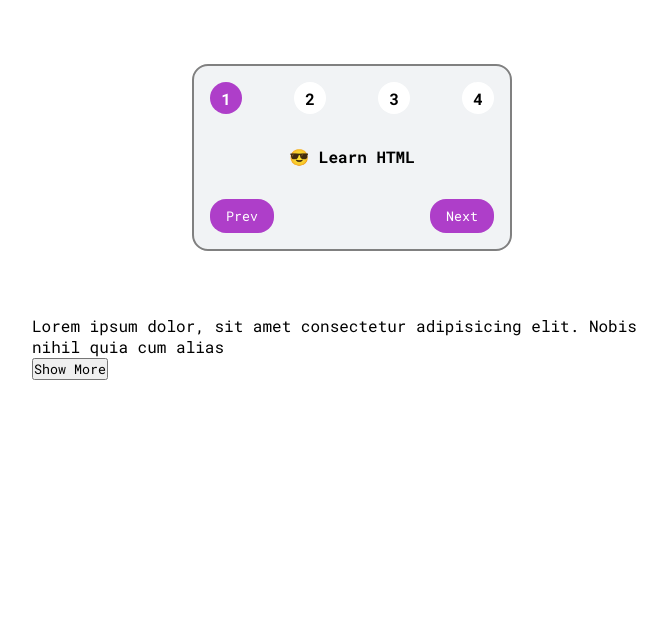
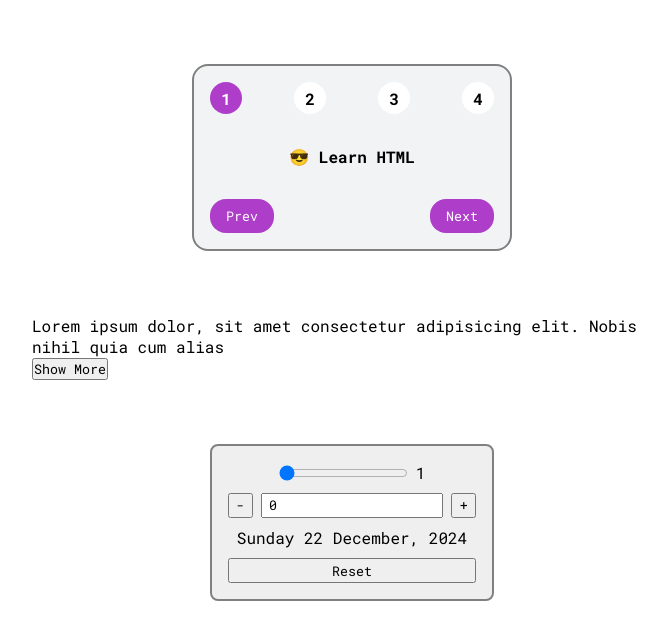
Before and after one commit to arpitjana2103/mini-react-projects, a React (Vite) app: page / in a window 1280 px wide. Shown: the top 640 px of the page, without its empty margins (288-955 px from the left). Built offline with nearby package versions, Linux system fonts and the light colour scheme.

Commit message:
Usingin css modules

```diff
--- a/src/App.jsx
+++ b/src/App.jsx
@@ -1,4 +1,5 @@
 import Card from "./components/Card";
+import DateCounter from "./components/DateCounter";
 import TextExpander from "./components/TextExpander";
 
 import "./index.css";
@@ -18,6 +19,7 @@
         <div style={appStyle}>
             <Card />
             <TextExpander />
+            <DateCounter />
         </div>
     );
 }
--- /dev/null
+++ b/src/components/DateCounter.jsx
@@ -0,0 +1,93 @@
+import { useState } from "react";
+import styles from "../style/DateCounter.module.css";
+
+const today = new Date();
+
+function isNumber(str) {
+    return !isNaN(Number(str));
+}
+
+function formateDate(date) {
+    return date.toLocaleDateString("en-IN", {
+        weekday: "long",
+        year: "numeric",
+        month: "long",
+        day: "numeric",
+    });
+}
+
+function addDays(date, days) {
+    const newDate = new Date();
+    newDate.setDate(date.getDate() + days);
+    return newDate;
+}
+
+function DateCounter() {
+    const [step, setStep] = useState(1);
+    const [dayCount, setDayCount] = useState("0");
+
+    function handleReset() {
+        setStep(1);
+        setDayCount("0");
+    }
+
+    function handleStepChange(e) {
+        setStep(Number(e.target.value));
+    }
+
+    function handleDayCountChange(e) {
+        const value = e.target.value;
+        if (isNumber(value) || value === "-") setDayCount(value);
+    }
+
+    function plusDayCount() {
+        if (isNumber(dayCount))
+            setDayCount((dayCount) => `${Number(dayCount) + step}`);
+    }
+
+    function minusDayCount() {
+        if (isNumber(dayCount))
+            setDayCount((dayCount) => `${Number(dayCount) - step}`);
+    }
+
+    return (
+        <div className={styles.container}>
+            <div className={styles.rangeBox}>
+                <input
+                    type="range"
+                    min="1"
+                    max="10"
+                    value={step}
+                    onChange={handleStepChange}
+                />
+                <span>{step}</span>
+            </div>
+
+            <div className={styles.buttonBox}>
+                <button className={styles.btn} onClick={minusDayCount}>
+                    -
+                </button>
+                <input
+                    className={styles.input}
+                    type="text"
+                    value={dayCount}
+                    onChange={handleDayCountChange}
+                />
+                <button className={styles.btn} onClick={plusDayCount}>
+                    +
+                </button>
+            </div>
+
+            <p className={styles.txt}>
+                {formateDate(
+                    addDays(today, Number(dayCount === "-" ? 0 : dayCount))
+                )}
+            </p>
+            <button className={styles.btn} onClick={handleReset}>
+                Reset
+            </button>
+        </div>
+    );
+}
+
+export default DateCounter;
--- /dev/null
+++ b/src/style/DateCounter.module.css
@@ -0,0 +1,27 @@
+.container {
+    padding: 1rem;
+    border-radius: 0.5rem;
+    background-color: rgba(128, 128, 128, 0.126);
+    border: 2px solid grey;
+    display: flex;
+    flex-direction: column;
+    gap: 0.6rem;
+}
+
+.buttonBox,
+.rangeBox {
+    display: flex;
+    gap: 0.5rem;
+    align-items: center;
+    justify-content: center;
+}
+
+.txt {
+    text-align: center;
+}
+
+.btn,
+.input {
+    padding: 0.1rem 0.4rem;
+    cursor: pointer;
+}
```
